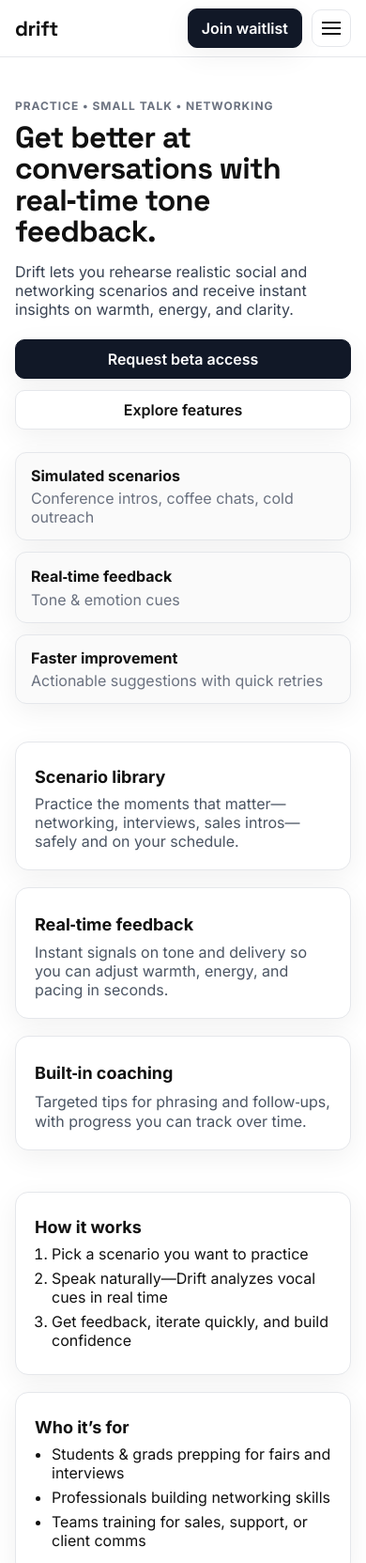
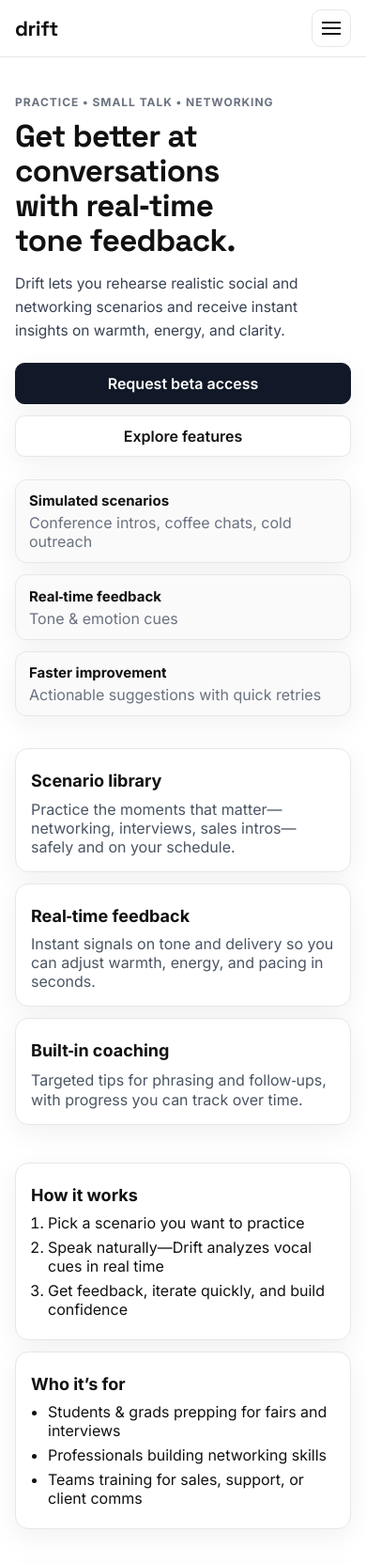
Before and after one commit to awetterau/drift-site, a plain HTML site: page index.html in a window 390 px wide. Shown: the top 1663 px of the page at 94% size. Drawn offline with Linux system fonts and the light colour scheme.

Commit message:
Update index.html

```diff
--- a/index.html
+++ b/index.html
@@ -35,6 +35,7 @@
       color: var(--text);
       background: var(--bg);
       -webkit-font-smoothing: antialiased; -moz-osx-font-smoothing: grayscale;
+      text-rendering: optimizeLegibility;
     }
     a { color: var(--accent-2); text-decoration: none; }
     a:hover { text-decoration: underline; }
@@ -48,7 +49,7 @@
     .right { display: flex; align-items: center; gap: 18px; }
     .nav-links { display: flex; gap: 18px; align-items: center; }
     .nav-links a { color: var(--text); font-weight: 600; }
-    .btn { display: inline-flex; align-items: center; justify-content: center; gap: 8px; padding: 10px 14px; border-radius: 10px; border: 1px solid var(--line); font-weight: 600; color: var(--text); background: #fff; box-shadow: var(--shadow); text-align:left; }
+    .btn { display: inline-flex; align-items: center; justify-content: center; gap: 8px; padding: 10px 14px; border-radius: 10px; border: 1px solid var(--line); font-weight: 600; color: var(--text); background: #fff; box-shadow: var(--shadow); text-align:left; min-height:44px; }
     .btn:hover { text-decoration: none; transform: translateY(-1px); box-shadow: 0 10px 32px rgba(0,0,0,.08); }
     .btn.solid { background: var(--accent); color: #fff; border-color: var(--accent); }
     .btn.outline { background: #fff; color: var(--text); }
@@ -64,8 +65,8 @@
     .hero { padding: 64px 20px 26px; text-align: left; }
     .hero-inner { max-width: var(--hero-max); margin-left:0; }
     .eyebrow { color: var(--muted); font-weight: 700; letter-spacing: .08em; text-transform: uppercase; font-size: 12px; }
-    .title { font-family: 'Space Grotesk', Inter, system-ui; font-weight: 800; letter-spacing: -0.02em; font-size: clamp(38px, 7vw, 64px); line-height: 1.04; margin: 10px 0 12px; }
-    .subtitle { color: #374151; font-size: clamp(16px, 2.2vw, 20px); max-width: 60ch; }
+    .title { font-family: 'Space Grotesk', Inter, system-ui; font-weight: 800; letter-spacing: -0.02em; font-size: clamp(38px, 7vw, 64px); line-height: 1.06; margin: 10px 0 12px; text-wrap: balance; }
+    .subtitle { color: #374151; font-size: clamp(16px, 2.2vw, 20px); line-height: 1.6; max-width: 60ch; text-wrap: pretty; }
     .hero-cta { display: flex; flex-wrap: wrap; gap: 12px; margin-top: 22px; }
 
     /* ===== INFO STRIP ===== */
@@ -79,7 +80,7 @@
     .grid-3 { display: grid; grid-template-columns: repeat(3, 1fr); gap: 18px; align-items:start; text-align:left; }
     .grid-2 { display: grid; grid-template-columns: 1fr 1fr; gap: 18px; align-items:start; text-align:left; }
     .card { background: var(--card); border: 1px solid var(--line); border-radius: var(--radius); padding: 20px; box-shadow: var(--shadow); text-align:left; }
-    .card h3 { margin: 6px 0 8px; font-size: 18px; }
+    .card h3 { margin: 6px 0 8px; font-size: 18px; line-height:1.3; }
     .card p { margin: 0; color: #4b5563; }
     .list { margin: 0; padding-left: 18px; }
     .list li { margin: 6px 0; }
@@ -89,28 +90,38 @@
     .foot-inner { padding: 22px 20px; display: flex; align-items: center; justify-content: space-between; gap: 12px; color: var(--muted); }
     .links { display: inline-flex; gap: 16px; }
 
-    /* ====== MOBILE BREAKPOINTS (<= 900px keeps desktop look but stacks content) ====== */
+    /* ====== MOBILE BREAKPOINTS ====== */
     @media (max-width: 900px) {
       .nav-inner { padding: 0 16px; }
       .right { gap: 10px; }
-      /* Hide desktop links / show hamburger */
-      .nav-links, .right .btn.outline { display: none; }
+      /* Hide desktop links & CTAs; use hamburger */
+      .nav-links, .right .btn { display: none; }
       .mobile-toggle { display: inline-block; }
 
-      .hero { padding: 44px 16px 18px; }
+      .hero { padding: 40px 16px 14px; }
       .hero-inner { max-width: 100%; }
-      .title { font-size: clamp(32px, 8vw, 42px); }
-      .subtitle { font-size: 16px; }
+      .title { font-size: clamp(28px, 8.5vw, 36px); line-height: 1.12; }
+      .subtitle { font-size: 15.5px; }
       .hero-cta .btn { width: 100%; justify-content: center; }
 
       .info-strip { grid-template-columns: 1fr; }
+      .info { padding: 12px 14px; }
+      .info strong { font-size: 15px; }
 
-      section { padding: 22px 16px; }
-      .grid-3, .grid-2 { grid-template-columns: 1fr; }
-      .cta-bar { align-items: stretch; }
+      section { padding: 20px 16px; }
+      .grid-3, .grid-2 { grid-template-columns: 1fr; gap: 12px; }
+      .card { padding: 16px; }
+      .cta-bar { align-items: stretch; gap: 10px; }
       .cta-bar .btn { width: 100%; justify-content: center; }
 
       .foot-inner { padding: 18px 16px; flex-direction: column; align-items: flex-start; gap: 8px; }
+    }
+
+    /* Ultra-small phones (<=360px) */
+    @media (max-width: 360px) {
+      .title { font-size: 26px; }
+      .subtitle { font-size: 15px; }
+      .eyebrow { font-size: 11px; }
     }
   </style>
 </head>
@@ -133,10 +144,10 @@
     </div>
     <div id="mobile-menu" class="mobile-menu" hidden>
       <div class="mobile-menu-inner">
-        <a href="#about">About</a>
-        <a href="#features">Features</a>
-        <a href="mailto:august1742@gmail.com?subject=Drift%20Questions">Contact</a>
-        <a href="mailto:august1742@gmail.com?subject=Join%20the%20Drift%20waitlist">Join waitlist</a>
+        <a href="#about" onclick="menuClose()">About</a>
+        <a href="#features" onclick="menuClose()">Features</a>
+        <a href="mailto:august1742@gmail.com?subject=Drift%20Questions" onclick="menuClose()">Contact</a>
+        <a href="mailto:august1742@gmail.com?subject=Join%20the%20Drift%20waitlist" onclick="menuClose()">Join waitlist</a>
       </div>
     </div>
   </div>
@@ -237,9 +248,10 @@
     // Year
     document.getElementById('year').textContent = new Date().getFullYear();
 
-    // Mobile menu toggle
+    // Mobile menu toggle + close on link
     const toggle = document.querySelector('.mobile-toggle');
     const menu = document.getElementById('mobile-menu');
+    function menuClose(){ if(menu){ menu.hidden = true; menu.style.display = 'none'; toggle?.setAttribute('aria-expanded','false'); } }
     if (toggle && menu) {
       toggle.addEventListener('click', () => {
         const expanded = toggle.getAttribute('aria-expanded') === 'true';
```
